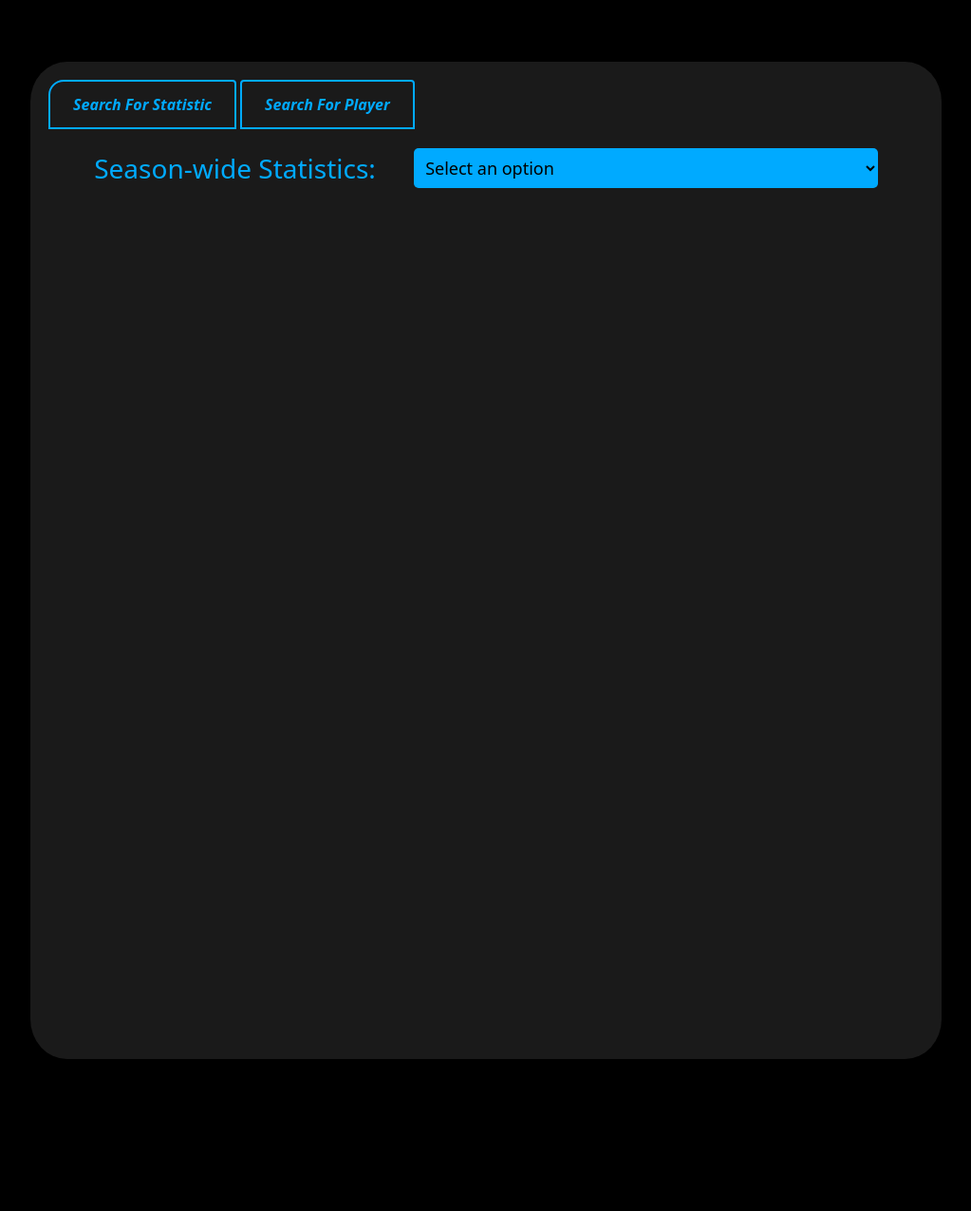
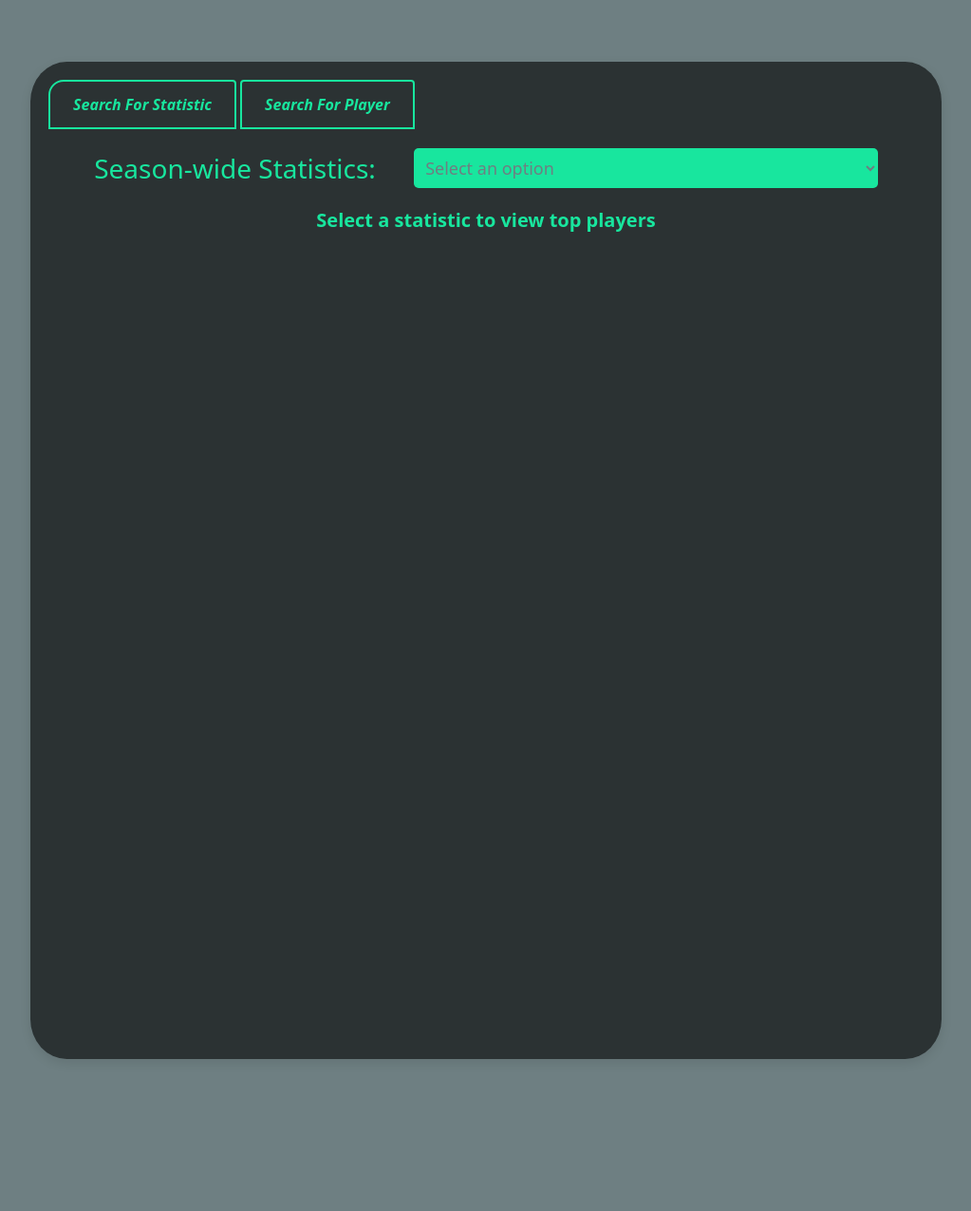
Before and after one commit to RPI-ITWS/ITWS-2110-F24-WinShare, a PHP site: page /Statistics/index.php in a window 1280 px wide. Shown: the part 61-1336 px from the top of the page at 95% size, without its empty margins (128-1151 px from the left). Run offline with PHP 8.4, Linux system fonts and the light colour scheme.

Commit message:
fixed and finished stat page

```diff
--- a/Statistics/assets/stats.css
+++ b/Statistics/assets/stats.css
@@ -1,12 +1,11 @@
 body{
-    background-color: #000;
+    background-color: #6E7F82;
 }
 
 #body {
     padding-top: 1px;
     padding-bottom: 12vh;
-    background-color: #000;
-    color: #fff;
+    background-color: #6E7F82;
 }
 
 #Hotbar {
@@ -72,17 +71,69 @@ body{
     text-align: center;
     text-decoration: none;
     font-size: xx-large;
-    color: #00aaff;
+    color: #18E69E;
 }
 
 #MoreOptions:hover {
-    background-color: #00aaff;
-    color: #000;
+    background-color: #18E69E;
+    color: #6E7F82;
     cursor: pointer;
 }
 
-#data1{
-    color: white;
+#data1 {
+    display: flex;
+    flex-direction: column;
+    align-items: center;
+    font-weight: bold;
+}
+
+#data1-default {
+    color: #18E69E;
+    font-size: 20px;
+    display: block;
+}
+
+#divTable {
+    width: 100%;
+    margin-top: 2%;
+    display: flex;
+    justify-content: center;
+}
+
+#playerTable {
+    width: 100%;
+    margin-left: 22vw;
+    align-items: center;
+    border-collapse: collapse;
+    display: none;
+}
+
+#playerTable th, #playerTable td {
+    border: 1px solid #18E69E;
+    padding: 16px;
+    text-align: center;
+    font-size: 20px;
+}
+
+#playerTable th {
+    background-color: #6E7F82;
+    color: #18E69E;
+}
+
+#playerTable td {
+    background-color: #6E7F82;
+    color: #18E69E;
+}
+
+#playerTable tr:hover td {
+    background-color: #18E69E;
+    border: 1px solid #6E7F82;
+    color: #6E7F82;
+    cursor: pointer;
+}
+
+#playerTable th, #playerTable td {
+    transition: 0.3s ease, color 0.3s ease;
 }
 
 #content {
@@ -93,10 +144,10 @@ body{
     margin: 5% auto;
     height: 1050px;
     align-items: center;
-    background-color: #1a1a1a;
+    background-color: #2B3233;
     border-radius: 4%;
     box-shadow: 0px 4px 12px rgba(0, 0, 0, 0.1);
-    transition: background-color 0.3s ease, box-shadow 0.3s ease;
+    transition: 0.3s ease;
 }
 
 #search {
@@ -112,7 +163,7 @@ body{
 
 #statlabel {
     font-size: 28px;
-    color: #00aaff;
+    color: #18E69E;
     transition: color 0.3s ease;
     white-space: nowrap;
     flex-shrink: 0;
@@ -125,14 +176,14 @@ body{
     padding: 1%;
     border: none;
     border-radius: 5px;
-    background-color: #00aaff;
+    background-color: #18E69E;
     outline: none;
     flex-grow: 1;
-    color: #000;
+    color: #6E7F82;
 }
 
 #stat option {
-    background-color: #00aaff;
+    background-color: #18E69E;
 }
 
 #stat option:hover {
@@ -157,11 +208,11 @@ select#stat {
 #StatButton, #PlayerButton {
     padding: 12px 24px;
     font-size: 16px;
-    background-color: #1a1a1a;
-    color: #00aaff;
-    border: 2px solid #00aaff;
+    background-color: #2B3233;
+    color: #18E69E;
+    border: 2px solid #18E69E;
     cursor: pointer;
-    transition: background-color 0.3s ease;
+    transition: 0.3s ease;
     position: relative;
     margin-right: 4px;
     font-weight: bold;
--- a/Statistics/assets/stats.js
+++ b/Statistics/assets/stats.js
@@ -9,7 +9,6 @@ document.addEventListener('DOMContentLoaded', function() {
     const playerButton = document.getElementById('PlayerButton');
     const playerContent = document.getElementById('PlayerContent');
     const statContent = document.getElementById('StatContent');
-
     const statSelect = document.getElementById('stat');
 
     statButton.addEventListener('click', function() {
@@ -23,26 +22,40 @@ document.addEventListener('DOMContentLoaded', function() {
         FindPlayerStats("lebron james");
     });
 
-    // Changes base off dropdown selection
+    // Changes based on dropdown selection
     statSelect.addEventListener('change', async function() {
         const value = this.value;
         const jsonKey = StatOptionsDropDown[value];
-        const out = document.getElementById("data1");
-        out.textContent = jsonKey;
         const list = await bestPlayers(jsonKey);
-        out.textContent = list.map((player, index) =>
-            `${index + 1}. ${player[0]}: ${player[1]}`
-        ).join('\n');
+
+        const out = document.getElementById("data1-default");
+        const table = document.getElementById("playerTable");
+
+        // alters the viewed content based on the dropwdown choice selected
+        if (jsonKey === 'default') {
+            out.textContent = 'Select a statistic to view top players';
+            out.style.display = "block";
+            table.style.display = "none";
+        } else {
+            out.style.display = "none";
+            table.style.display = "block";
+
+            const tbody = table.querySelector('tbody');
+            tbody.innerHTML = '';
+            list.forEach((player, index) => {
+                const playerName = player[0];
+                const playerIndex = lowerplayers.indexOf(playerName.toLowerCase());
+                const originalName = players[playerIndex];
+                const row = document.createElement('tr');
+                row.innerHTML = `<td class="table-cell">${index + 1}</td><td class="table-cell">${originalName}</td><td class="table-cell">${player[1]}</td>`;
+                tbody.appendChild(row);
+            });
+        }
     });
 });
 
 async function bestPlayers(jsonKey) {
     try {
-        if (jsonKey === 'default') {
-            const out = document.getElementById("data1");
-            out.textContent = 'Select a statistic to view top players';
-            return;
-        }
         const response = await fetch("./assets/PlayerStats.json");
         const playersData = await response.json();
         const playerArray = Object.entries(playersData).map(([name, data]) => ({
@@ -82,7 +95,7 @@ InputtedSearch.addEventListener("input", function() {
                 InputtedSearch.value = player;
                 SearchList.style.display = 'none';
                 FindPlayer.disabled = false;
-                FindPlayer.style.backgroundColor = '#00aaff';
+                FindPlayer.style.backgroundColor = '#18E69E';
                 FindPlayer.style.cursor = 'pointer';
             };
 
@@ -93,7 +106,7 @@ InputtedSearch.addEventListener("input", function() {
 
         if (players.includes(InputtedSearch.value) || lowerplayers.includes(InputtedSearch.value.toLowerCase())) {
             FindPlayer.disabled = false;
-            FindPlayer.style.backgroundColor = '#00aaff';
+            FindPlayer.style.backgroundColor = '#18E69E';
             FindPlayer.style.color = 'black';
             FindPlayer.style.cursor = 'pointer';
         } else {
@@ -259,25 +272,25 @@ const lowerplayers = [
     "gabe vincent", "lebron james", "rui hachimura", "bennedict mathurin", "isaiah jackson",
     "james wiseman", "pascal siakam", "tyrese haliburton", "bruce brown", "chris boucher",
     "davion mitchell", "rj barrett", "scottie barnes", "darius garland", "donovan mitchell",
-    "evan mobley", "isaac okoro", "max strus", "ty jerome", "ayo dosunmu", "chris duarte",
-    "coby white", "jevon carter", "josh giddey", "lonzo ball", "nikola vucevic",
-    "patrick williams", "talen horton-tucker", "zach lavine", "bojan bogdanovic", "cam thomas",
-    "ziaire williams", "chris paul", "jeremy sochan", "keldon johnson", "sandro mamukelashvili",
-    "victor wembanyama", "anthony edwards", "julius randle", "naz reid", "rudy gobert",
-    "dillon brooks", "fred vanvleet", "jabari smith jr.", "jalen green", "jock landale",
-    "steven adams", "tari eason", "daniel gafford", "klay thompson", "kyrie irving",
-    "luka doncic", "anfernee simons", "deni avdija", "jabari walker", "robert williams iii",
-    "scoot henderson", "shaedon sharpe", "cade cunningham", "isaiah stewart", "jaden ivey",
-    "jalen duren", "malik beasley", "paul reed", "tobias harris", "andrew wiggins",
-    "draymond green", "jonathan kuminga", "kevon looney", "kyle anderson", "moses moody",
-    "stephen curry", "bogdan bogdanovic", "david roddy", "de'andre hunter", "dyson daniels",
-    "jalen johnson", "onyeka okongwu", "trae young", "kawhi leonard", "kris dunn",
-    "mo bamba", "terance mann", "bam adebayo", "duncan robinson", "jimmy butler",
-    "josh richardson", "tyler herro", "chet holmgren", "isaiah hartenstein", "isaiah joe",
-    "jalen williams", "luguentz dort", "shai gilgeous-alexander", "collin sexton", "drew eubanks",
-    "john collins", "jordan clarkson", "svi mykhailiuk", "walker kessler", "cole anthony",
-    "franz wagner", "jalen suggs", "paolo banchero", "wendell carter jr."
-];
+    "evan mobley", "isaac okoro", "max strus", "ty jerome", "ayo dosunmu",
+    "chris duarte", "coby white", "jevon carter", "josh giddey", "lonzo ball",
+    "nikola vucevic", "patrick williams", "talen horton-tucker", "zach lavine", "bojan bogdanovic",
+    "cam thomas", "ziaire williams", "chris paul", "jeremy sochan", "keldon johnson",
+    "sandro mamukelashvili", "victor wembanyama", "anthony edwards", "julius randle", "naz reid",
+    "rudy gobert", "dillon brooks", "fred vanvleet", "jabari smith jr.", "jalen green",
+    "jock landale", "steven adams", "tari eason", "daniel gafford", "klay thompson",
+    "kyrie irving", "luka doncic", "anfernee simons", "deni avdija", "jabari walker",
+    "robert williams iii", "scoot henderson", "shaedon sharpe", "cade cunningham", "isaiah stewart",
+    "jaden ivey", "jalen duren", "malik beasley", "paul reed", "tobias harris",
+    "andrew wiggins", "draymond green", "jonathan kuminga", "kevon looney", "kyle anderson",
+    "moses moody", "stephen curry", "bogdan bogdanovic", "david roddy", "de'andre hunter",
+    "dyson daniels", "jalen johnson", "onyeka okongwu", "trae young", "kawhi leonard",
+    "kris dunn", "mo bamba", "terance mann", "bam adebayo", "duncan robinson",
+    "jimmy butler", "josh richardson", "tyler herro", "chet holmgren", "isaiah hartenstein",
+    "isaiah joe", "jalen williams", "luguentz dort", "shai gilgeous-alexander", "collin sexton",
+    "drew eubanks", "john collins", "jordan clarkson", "svi mykhailiuk", "walker kessler",
+    "cole anthony", "franz wagner", "jalen suggs", "paolo banchero", "wendell carter jr.",
+    ];
 
 const playerid = {
     "Brandon Clarke": "c978afe7-cf22-45fc-8d0f-da8f867eb5ee","Desmond Bane": "49962b13-0afc-43f5-a3e2-7e37b7736260",
--- a/Statistics/index.php
+++ b/Statistics/index.php
@@ -42,7 +42,22 @@ session_start();
                         <option value="statP12">Fouls</option>
                     </select>
                 </div>
-                <p id="data1"></p>
+                <div id="data1">
+                    <p id="data1-default">Select a statistic to view top players</p>
+                    <div id ="divTable">
+                        <table id="playerTable">
+                            <thead>
+                                <tr>
+                                    <th id="index-header" class="table-header">Index</th>
+                                    <th id="player-name-header" class="table-header">Player Name</th>
+                                    <th id="player-value-header" class="table-header">Value</th>
+                                </tr>
+                            </thead>
+                            <tbody>
+                            </tbody>
+                        </table>
+                    </div>
+                </div>
             </div>
             <div id = "StatContent">
                 <div id = "top">
```
Also changed, not shown: other parts of Statistics/assets/stats.css (+18 -18 lines), Statistics/index.html (added).
